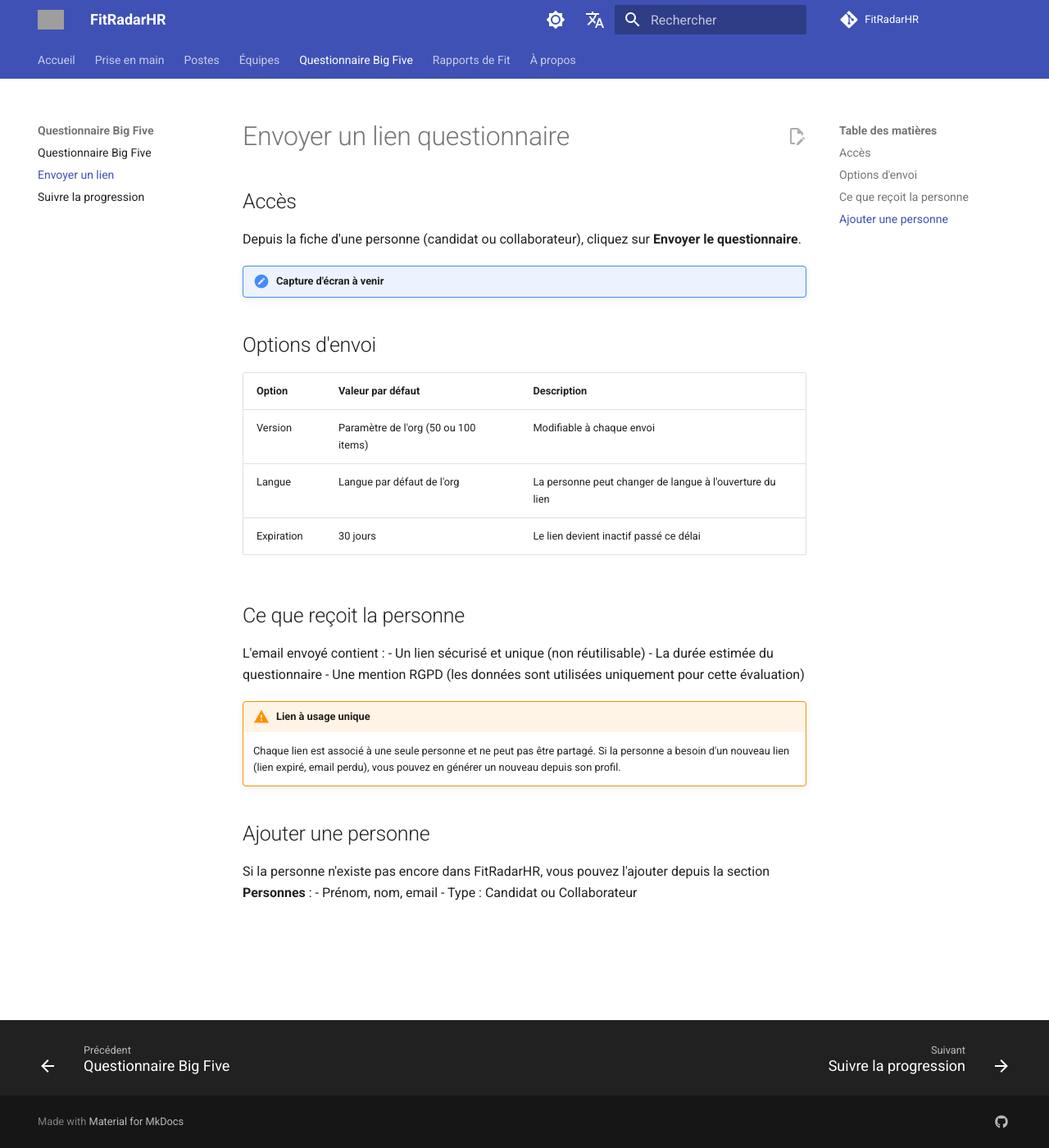
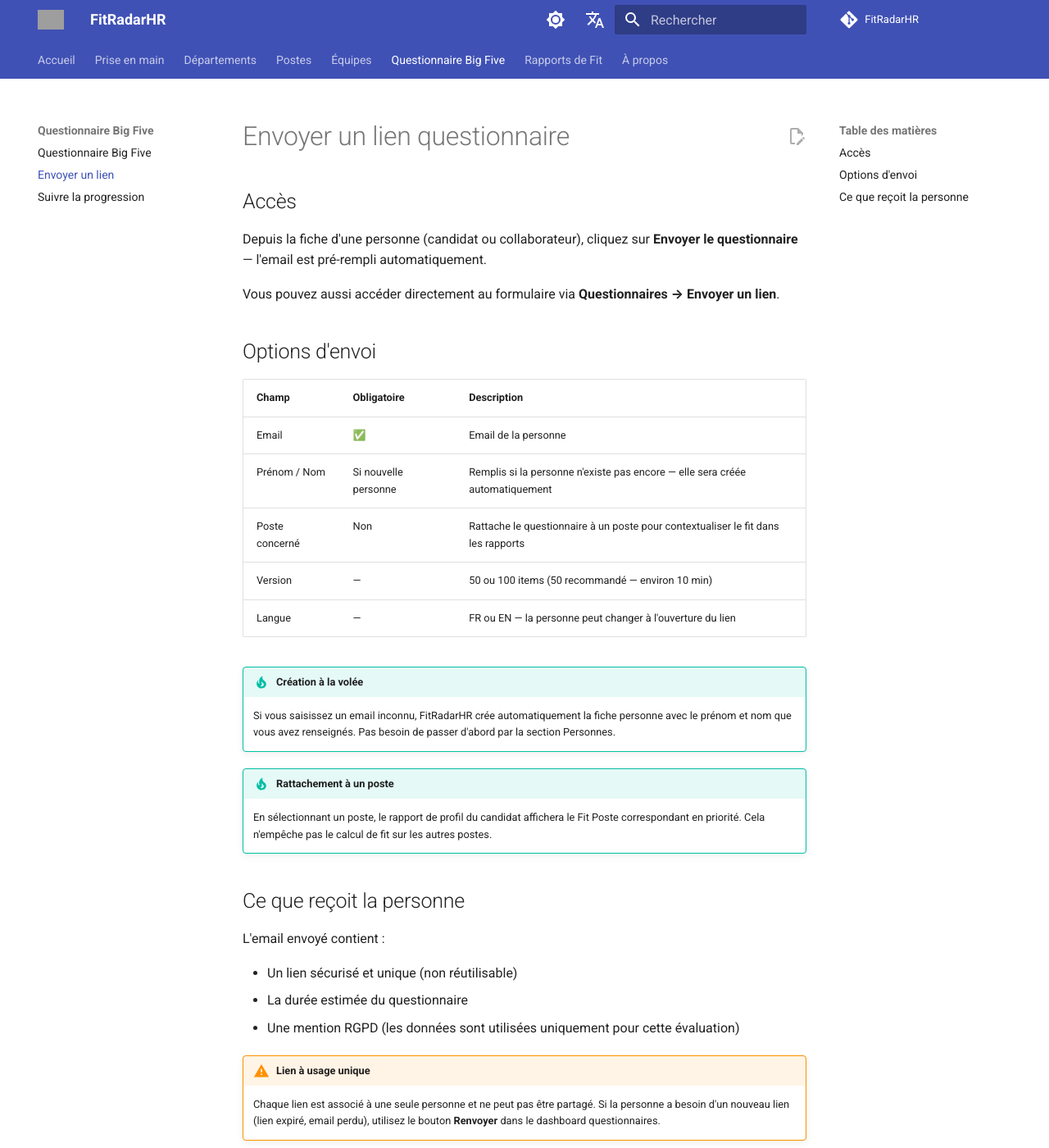
Before and after one commit to adams43360/FitRadarHR, an MkDocs documentation site: the page built from docs/user/survey/send.md, in a window 1280 px wide and 1400 px high. Shown: the whole window at 82% size. Built offline with MkDocs 1.6.1 and Material for MkDocs 9.7.7, drawn with Linux system fonts in a browser that asks for light colours; comment, search, counter and statistics services are not loaded; grey boxes are pictures that could not be loaded.

Commit message:
docs: mise à jour docs + user-stories après departments, survey et classement Fit
- CLAUDE.md : ajout E2.5 Départements, mise à jour statut tous les epics, structure /apps
- user-stories.md : US-E2-04 (départements), US-E2-05 (classement Fit poste),
  US-UX-05 (gestion départements), mise à jour E2-01/E3-01/E4-01
- docs/user/departments/index.md : nouvelle page documentation départements
- docs/user/positions/index.md : mention classement Fit + lien département/équipe
- docs/user/survey/send.md : création personne à la volée + rattachement poste
- mkdocs.yml : section Départements ajoutée à la nav

```diff
--- a/docs/user/survey/send.md
+++ b/docs/user/survey/send.md
@@ -2,31 +2,33 @@
 
 ## Accès
 
-Depuis la fiche d'une personne (candidat ou collaborateur), cliquez sur **Envoyer le questionnaire**.
+Depuis la fiche d'une personne (candidat ou collaborateur), cliquez sur **Envoyer le questionnaire** — l'email est pré-rempli automatiquement.
 
-<!-- screenshot: docs/user/assets/survey-send.png -->
-!!! note "Capture d'écran à venir"
+Vous pouvez aussi accéder directement au formulaire via **Questionnaires → Envoyer un lien**.
 
 ## Options d'envoi
 
-| Option | Valeur par défaut | Description |
+| Champ | Obligatoire | Description |
 |---|---|---|
-| Version | Paramètre de l'org (50 ou 100 items) | Modifiable à chaque envoi |
-| Langue | Langue par défaut de l'org | La personne peut changer de langue à l'ouverture du lien |
-| Expiration | 30 jours | Le lien devient inactif passé ce délai |
+| Email | ✅ | Email de la personne |
+| Prénom / Nom | Si nouvelle personne | Remplis si la personne n'existe pas encore — elle sera créée automatiquement |
+| Poste concerné | Non | Rattache le questionnaire à un poste pour contextualiser le fit dans les rapports |
+| Version | — | 50 ou 100 items (50 recommandé — environ 10 min) |
+| Langue | — | FR ou EN — la personne peut changer à l'ouverture du lien |
+
+!!! tip "Création à la volée"
+    Si vous saisissez un email inconnu, FitRadarHR crée automatiquement la fiche personne avec le prénom et nom que vous avez renseignés. Pas besoin de passer d'abord par la section Personnes.
+
+!!! tip "Rattachement à un poste"
+    En sélectionnant un poste, le rapport de profil du candidat affichera le Fit Poste correspondant en priorité. Cela n'empêche pas le calcul de fit sur les autres postes.
 
 ## Ce que reçoit la personne
 
 L'email envoyé contient :
+
 - Un lien sécurisé et unique (non réutilisable)
 - La durée estimée du questionnaire
 - Une mention RGPD (les données sont utilisées uniquement pour cette évaluation)
 
 !!! warning "Lien à usage unique"
-    Chaque lien est associé à une seule personne et ne peut pas être partagé. Si la personne a besoin d'un nouveau lien (lien expiré, email perdu), vous pouvez en générer un nouveau depuis son profil.
-
-## Ajouter une personne
-
-Si la personne n'existe pas encore dans FitRadarHR, vous pouvez l'ajouter depuis la section **Personnes** :
-- Prénom, nom, email
-- Type : Candidat ou Collaborateur
+    Chaque lien est associé à une seule personne et ne peut pas être partagé. Si la personne a besoin d'un nouveau lien (lien expiré, email perdu), utilisez le bouton **Renvoyer** dans le dashboard questionnaires.
--- a/mkdocs.yml
+++ b/mkdocs.yml
@@ -73,6 +73,8 @@
     - getting-started/index.md
     - Créer un compte: getting-started/signup.md
     - Tableau de bord: getting-started/dashboard.md
+  - Départements:
+    - departments/index.md
   - Postes:
     - positions/index.md
     - Créer un poste: positions/create.md
```
Also changed, not shown: CLAUDE.md (+16 -13 lines), docs/product/user-stories.md (+45 -2 lines), docs/user/departments/index.md (added, +33 -0 lines), docs/user/positions/index.md (+6 -1 lines).
